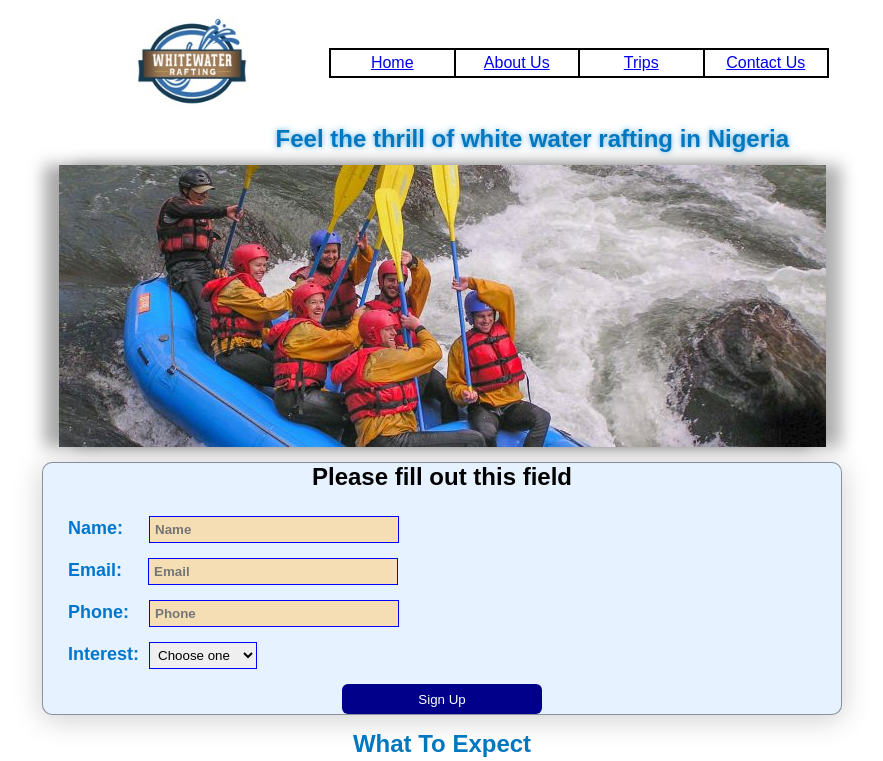
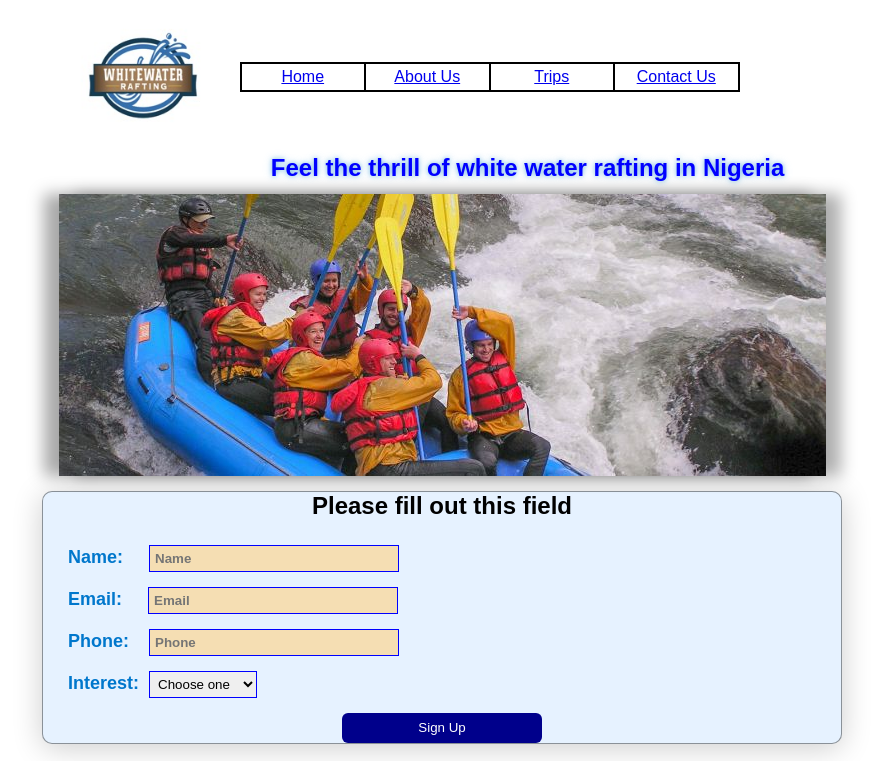
Before and after one commit to godwino17/wdd130, a plain HTML site: page wwr/index.html in a window 1280 px wide. Shown: the top 761 px of the page, without its empty margins (198-1081 px from the left). Drawn offline with Linux system fonts and the light colour scheme.

Commit message:
Modifying the absolute declaration for the Home h1 tag

```diff
--- a/wwr/styles/rafting.css
+++ b/wwr/styles/rafting.css
@@ -17,16 +17,15 @@
 .home {
     width: var(--devices-width);
     margin: var(--devices-margin);
-    padding: 0 0.5rem;
-}
-
-.home nav {
-    width: 100%;
-    height: 150px;
 }
 
 .home header {
-    height: 150px;
+    display: flex;
+}
+
+.home header nav {
+    display: grid;
+    grid-template-columns: 1fr 3fr;
 }
 
 .home .hero {
@@ -37,9 +36,9 @@
     text-align: center;
     position: absolute;
     top: -40px;
-    /* left: 65px; */
-    right: 65px;
-    color: #0077be;
+    /* left: 77.735px; */
+    right: 77.735px;
+    color: blue;
     text-shadow: 0 0 5px rgba(0, 119, 190, 0.5),
         0 0 10px rgba(100, 200, 255, 0.3);
     font-family: Arial, sans-serif;
```
